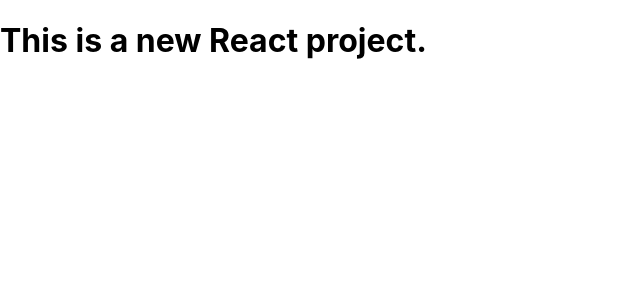
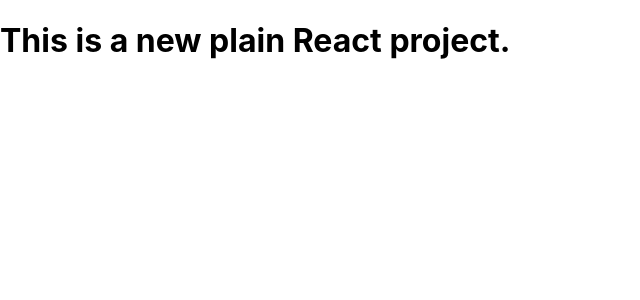
Before and after one commit to hy-atoz/git-playground, a React (Create React App) app: page / in a window 1280 px wide. Shown: the top 300 px of the page, without its empty margins (0-640 px from the left). Built offline with nearby package versions, Linux system fonts and the light colour scheme.

Commit message:
add extra word in h1

```diff
--- a/src/App.js
+++ b/src/App.js
@@ -3,7 +3,7 @@
 function App() {
   return (
     <div>
-      <h1>This is a new React project.</h1>
+      <h1>This is a new plain React project.</h1>
     </div>
   );
 }
```
